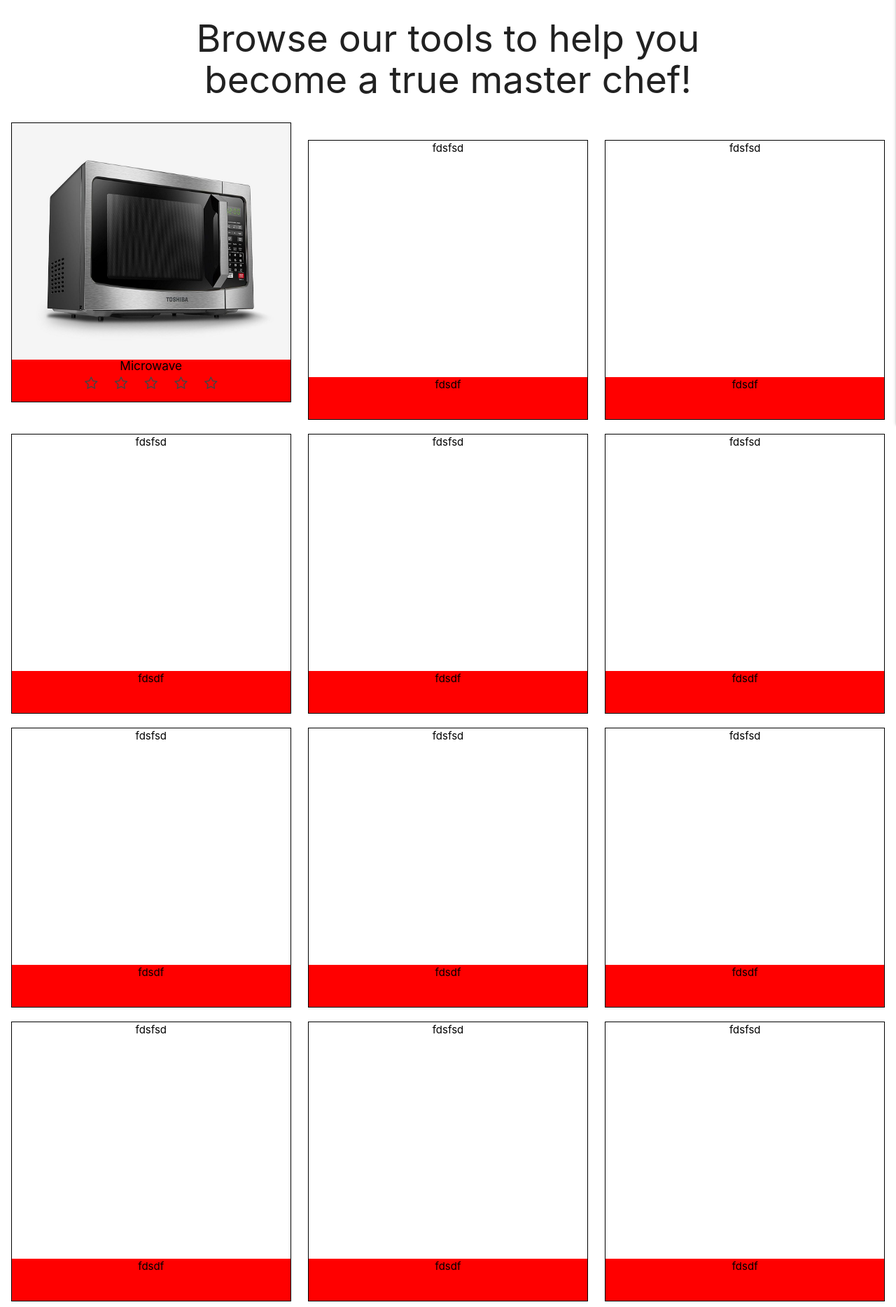
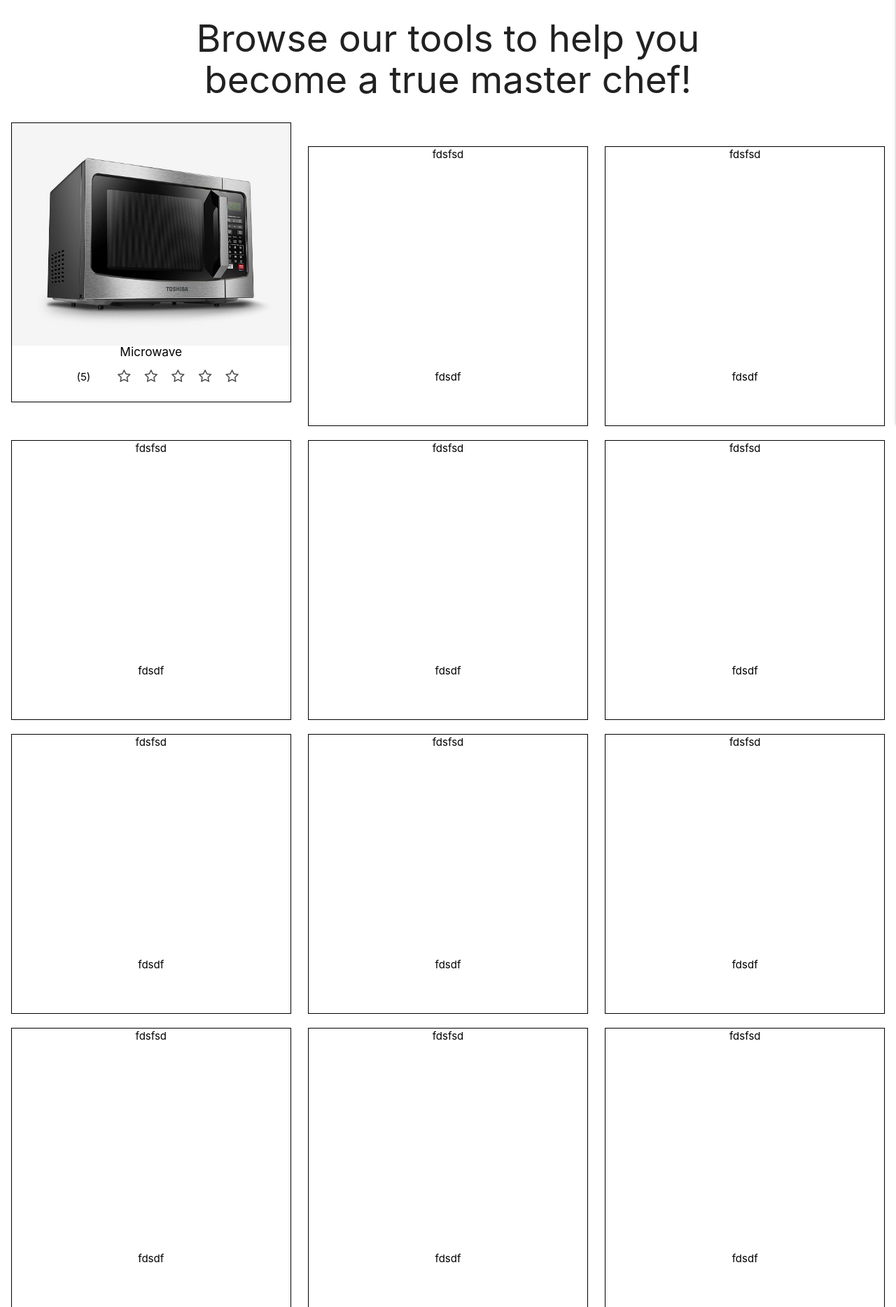
Before and after one commit to Antony-Thornton/MS3---Online-Cookbook, a Flask app: page /tools in a window 1280 px wide. Shown: the part 254-2122 px from the top of the page at 70% size. Run offline with Flask 2, Linux system fonts and the light colour scheme; data that the repository does not hold is empty; some libraries are stand-ins or nearby versions.

Commit message:
Css changes to fix star issue

```diff
--- a/static/css/style.css
+++ b/static/css/style.css
@@ -166,7 +166,7 @@ img {
 
 .tool_custom_img_div {
   display: block;
-  height: 85%;
+  height: 80%;
   width: 100%;
   background-color:white;
   margin: 0;
@@ -175,9 +175,9 @@ img {
 
 .tool_custom_text_div {
   display: block;
-  height: 15%;
+  height: 20%;
  width: 100%;
- background-color: red;
+ background-color: white;
  margin: 0;
  text-align: center;
 
@@ -228,17 +228,24 @@ width: 100%;
 
 /* ****** 5 star rating css ******
   https://codeconvey.com/html-star-rating-system/
+
+  for submitting stars form
+  https://www.w3schools.com/php/php_forms.asp
 */
 
+div.stars {
+  width: 270px;
+  display: inline-block;
+}
 
 input.star { display: none; }
 
 label.star {
+  float: right;
   padding: 10px;
   font-size: 20px;
   color: #444;
   transition: all .2s;
-
 }
 
 input.star:checked ~ label.star:before {
@@ -260,3 +267,7 @@ label.star:before {
   content: '\f006';
   font-family: FontAwesome;
 }
+
+.stars p {
+  display: inline-block;
+}
--- a/templates/tools.html
+++ b/templates/tools.html
@@ -25,6 +25,7 @@
                 <h6>
                     Microwave
                 </h6>
+                <div class="stars">
                     <form action="">
                         <input class="star star-5" id="star-5" type="radio" name="star"/>
                         <label class="star star-5" for="star-5"></label>
@@ -36,7 +37,11 @@
                         <label class="star star-2" for="star-2"></label>
                         <input class="star star-1" id="star-1" type="radio" name="star"/>
                         <label class="star star-1" for="star-1"></label>
+                        <p>(<!-- star rating here-->5)</p>
                     </form>
+
+                  </div>
+
             </div>
         </div>
         <div class="tool_custom_subdiv">
```
Lines whose indentation alone changed are shown as unchanged.
